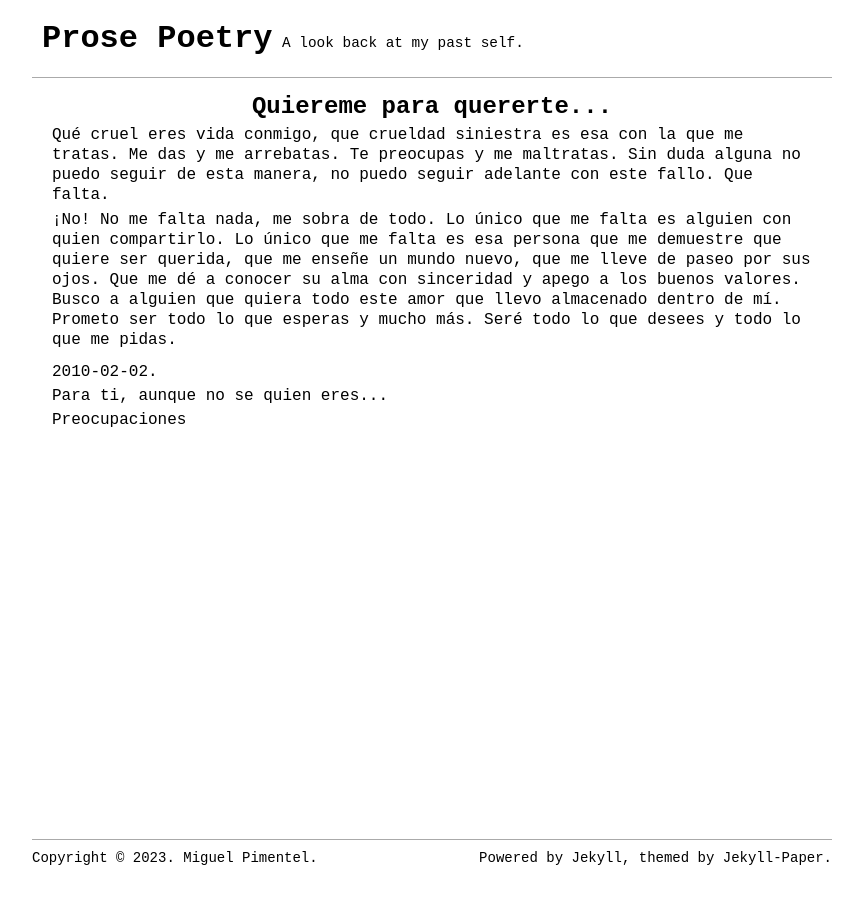
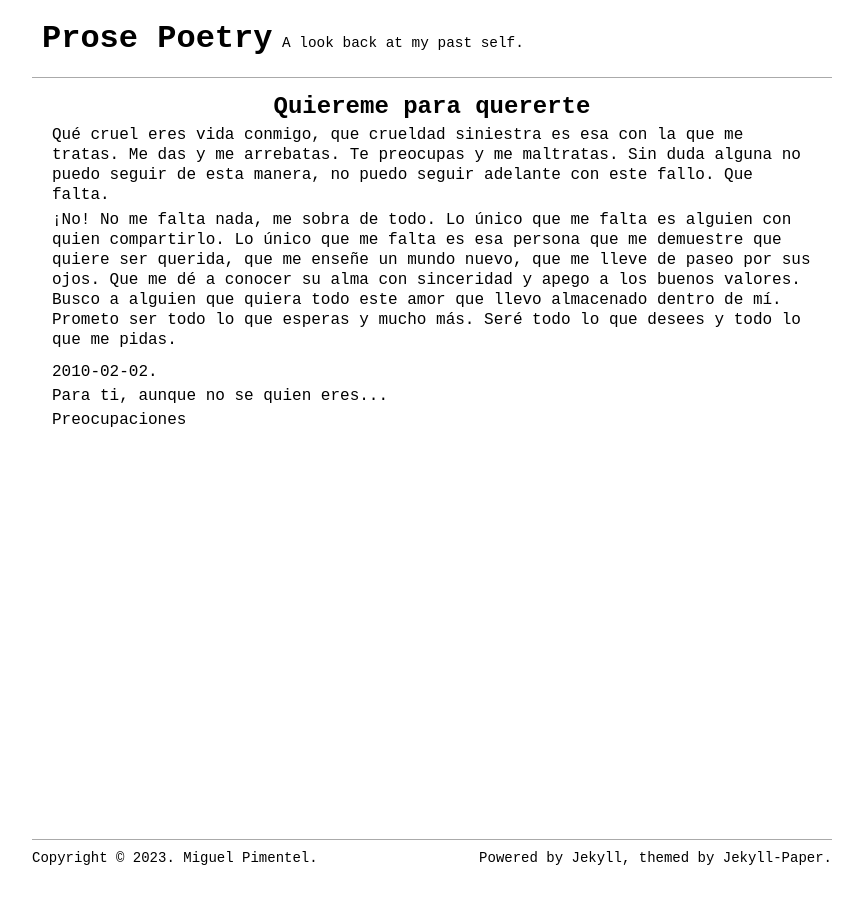
Before and after one commit to semanticdata/prose-poetry, a Jekyll site: the page built from _posts/2010-02-02-quiereme-para-quererte.md, in a window 1280 px wide. Shown: the whole page, without its empty margins (208-1068 px from the left). Built offline with Jekyll 4.4.1, drawn with Linux system fonts in a browser that asks for light colours.

```diff
--- a/_posts/2010-02-02-quiereme-para-quererte.md
+++ b/_posts/2010-02-02-quiereme-para-quererte.md
@@ -1,5 +1,5 @@
 ---
-title: Quiereme para quererte...
+title: Quiereme para quererte
 canonical_url: https://elandres.wordpress.com/2010/02/02/quireme-para-quererte/
 date: 2010-02-02
 layout: post
```
